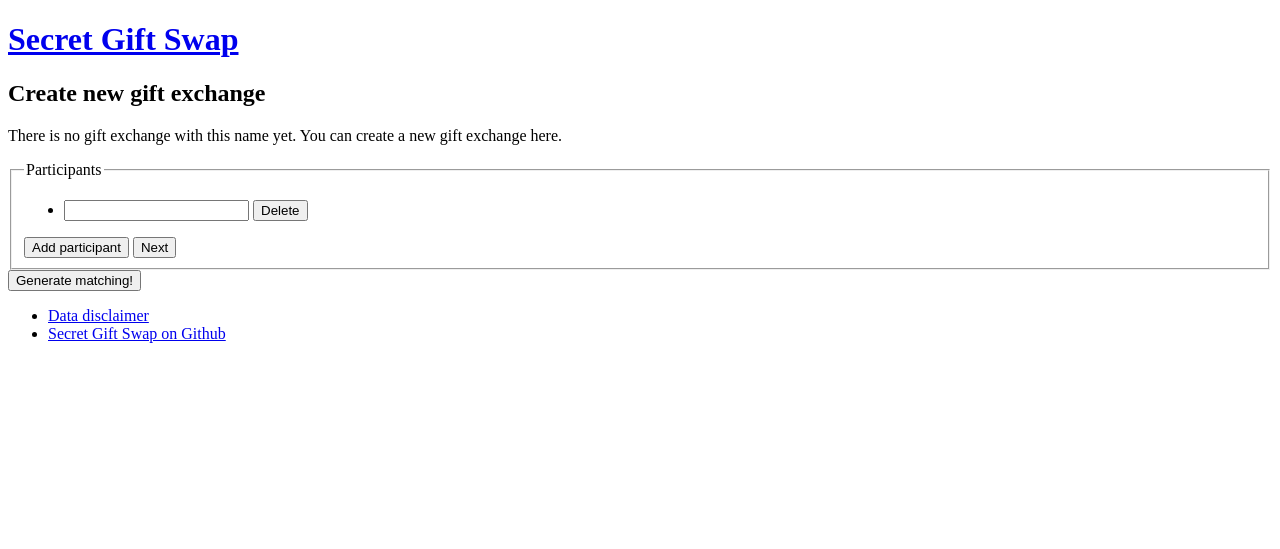
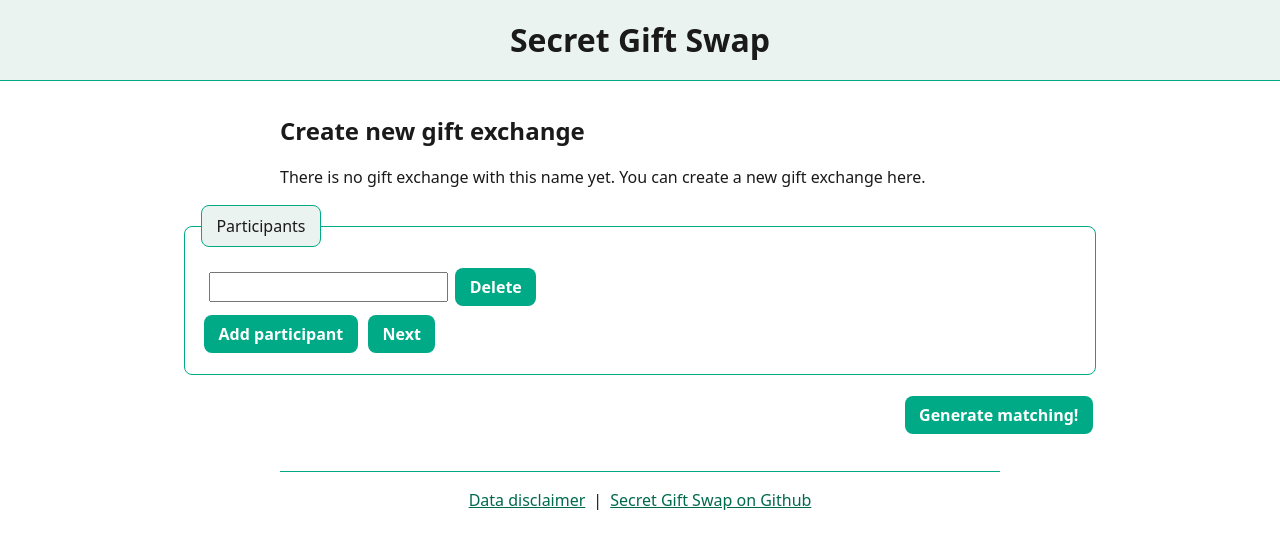
Before and after one commit to dasnessie/Secret-Gift-Swap, a Flask app: page /1/create/ in a window 1280 px wide. Shown: the top 549 px of the page. Run offline with Flask 3, Linux system fonts and the light colour scheme; data that the repository does not hold is empty.

Commit message:
feat: :lipstick: Add some css
fixes #1

```diff
--- /dev/null
+++ b/static/style.css
@@ -0,0 +1,380 @@
+/*
+ * CSS reset from https://www.joshwcomeau.com/css/custom-css-reset/
+ */
+
+/* 1. Use a more-intuitive box-sizing model */
+*,
+*::before,
+*::after {
+  box-sizing: border-box;
+}
+
+/* 2. Remove default margin */
+* {
+  margin: 0;
+}
+
+/* Typographic tweaks!
+  3. Add accessible line-height
+  4. Improve text rendering */
+body {
+  line-height: 1.5;
+  -webkit-font-smoothing: antialiased;
+}
+
+/* 5. Improve media defaults */
+img,
+picture,
+video,
+canvas,
+svg {
+  display: block;
+  max-width: 100%;
+}
+
+/* 6. Remove built-in form typography styles */
+input,
+button,
+textarea,
+select {
+  font: inherit;
+}
+
+/* 7. Avoid text overflows */
+p,
+h1,
+h2,
+h3,
+h4,
+h5,
+h6 {
+  overflow-wrap: break-word;
+}
+
+/*
+ * Global styles & variable
+ */
+
+:root {
+  /* System Fonts*/
+  --system-ui: system-ui, -apple-system, BlinkMacSystemFont, "Segoe UI", Roboto,
+    Oxygen-Sans, Ubuntu, Cantarell, "Helvetica Neue", Helvetica, Arial,
+    sans-serif, "Apple Color Emoji", "Segoe UI Emoji", "Segoe UI Symbol";
+
+  --color-background: white;
+  --color-text: hsl(0 0% 10%);
+  --color-theme: oklch(0.4 0.25 180);
+  --color-danger: hsl(0 85% 60%);
+  --color-danger-background: hsl(0, 60%, 80%);
+
+  --color-theme-medium: oklch(from var(--color-theme) 0.6 C H / alpha);
+  --color-theme-light: oklch(from var(--color-theme) L C H / 8%);
+
+  --width-body: min(45rem, calc(100vw - 2rem));
+  --corner-radius-default: 0.5rem;
+}
+@media (prefers-color-scheme: dark) {
+  :root {
+    --color-background: hsl(0 0% 10%);
+    --color-text: white;
+    --color-theme: oklch(0.65 0.15 var(--hue-theme));
+
+    --color-theme-medium: oklch(from var(--color-theme) L 0.2 H / alpha);
+    --color-theme-light: oklch(from var(--color-theme) L C H / 20%);
+  }
+}
+
+/*
+ * Element default styles
+ */
+
+a,
+a:visited {
+  color: var(--color-theme);
+}
+
+a:hover {
+  text-decoration: none;
+}
+
+button,
+.button,
+a.button,
+input[type="submit"],
+input[type="reset"],
+input[type="button"],
+label[type="button"] {
+  appearance: none;
+  border: none;
+  background-color: var(--color-theme-medium);
+  color: white;
+  padding: 0.5rem 0.9rem;
+  text-decoration: none;
+  line-height: normal;
+  border-radius: var(--corner-radius-default);
+  cursor: pointer;
+  font-weight: bold;
+  display: inline-block;
+  white-space: nowrap;
+  overflow: hidden;
+  text-overflow: ellipsis;
+  margin: 0.3rem 0.2rem;
+}
+
+:is(
+    button,
+    .button,
+    a.button,
+    input[type="submit"],
+    input[type="reset"],
+    input[type="button"],
+    label[type="button"]
+  ).danger {
+  background-color: var(--color-danger);
+}
+
+textarea,
+input:not(:checkbox) {
+  appearance: none;
+  border: none;
+  padding: 0.5rem;
+  margin-bottom: 0.5rem;
+  border-radius: var(--corner-radius-default);
+  box-shadow: none;
+  max-width: 100%;
+  display: inline-block;
+  border: 1px solid var(--color-theme-medium);
+}
+
+/*
+ * Layout
+ */
+
+html {
+  font-family: var(--system-ui);
+  scroll-behavior: smooth;
+}
+
+body {
+  background-color: var(--color-background);
+  color: var(--color-text);
+  display: grid;
+  grid-template-columns: 1fr var(--width-body) 1fr;
+}
+body > * {
+  grid-column: 2;
+}
+
+header {
+  background: var(--color-theme-light);
+  border-block-end: 1px solid var(--color-theme-medium);
+  grid-column: 1 / -1;
+  text-align: center;
+
+  a,
+  a:link,
+  a:visited {
+    display: block;
+    width: 100%;
+    padding-inline: calc((100vw - var(--width-body)) / 2);
+    padding-block: 1rem;
+
+    color: var(--color-text);
+    text-decoration: none;
+  }
+}
+
+main {
+  margin-block: 2rem;
+}
+
+main > * + * {
+  margin-top: 1rem;
+}
+
+footer {
+  border-block-start: 1px solid var(--color-theme-medium);
+  padding-block: 1rem;
+
+  > * + * {
+    margin-top: 1rem;
+  }
+  ul {
+    display: flex;
+    list-style: none;
+    padding: 0;
+    align-items: center;
+    justify-content: center;
+
+    > * + *::before {
+      content: "|";
+      padding-inline: 0.5rem;
+    }
+  }
+}
+
+/*
+ * Components
+ */
+
+/* Fieldset */
+fieldset {
+  border: 1px solid var(--color-theme-medium);
+  padding: 1rem;
+  border-radius: var(--corner-radius-default);
+  margin-block: 1rem;
+  legend {
+    border: 1px solid var(--color-theme-medium);
+    padding: 0.5rem 0.9rem;
+    border-radius: var(--corner-radius-default);
+    background-color: var(--color-theme-light);
+  }
+  ul {
+    list-style-type: none;
+    padding-inline-start: 0.5rem;
+  }
+}
+
+fieldset:disabled button {
+  background-color: color-mix(
+    in srgb,
+    var(--color-theme-medium) 30%,
+    #9494947d 70%
+  );
+  cursor: default;
+  /* opacity: 0.5; */
+}
+
+/* Select */
+select {
+  background: var(--color-theme-light);
+  border: 1px solid var(--color-theme-medium);
+  border-radius: var(--corner-radius-default);
+  padding: 0.5rem;
+}
+
+/* Strong */
+strong {
+  background: var(--color-theme-light);
+  border-radius: var(--corner-radius-default);
+  padding: 0.4rem;
+  margin: -0.4rem;
+}
+
+/* Details */
+details {
+  background: var(--color-theme-light);
+  border: 1px solid var(--color-theme-medium);
+  padding: 1rem;
+  border-radius: var(--corner-radius-default);
+}
+
+details summary {
+  font-weight: bold;
+  cursor: pointer;
+}
+
+details > * + * {
+  margin-block-start: 1rem;
+}
+
+/* Dialog */
+dialog::backdrop {
+  /* background-color: red; */
+  backdrop-filter: blur(5px);
+}
+dialog {
+  position: absolute;
+  left: 50%;
+  top: 50%;
+  transform: translateX(-50%) translateY(-50%);
+  border-radius: var(--corner-radius-default);
+}
+
+/* Form */
+form.inline {
+  display: inline;
+}
+
+/* message card */
+.message-card {
+  display: flex;
+  flex-wrap: wrap;
+  align-items: center;
+  gap: 0.75rem;
+
+  background: var(--color-theme-light);
+  border: 1px solid var(--color-theme-medium);
+  padding: 1rem;
+  border-radius: var(--corner-radius-default);
+
+  .message {
+    flex-grow: 1;
+  }
+}
+
+/* autosize-textarea */
+
+.autosize-textarea {
+  display: grid;
+}
+.autosize-textarea::after {
+  /* Note the weird space! Needed to preventy jumpy behavior */
+  content: attr(data-replicated-value) " ";
+
+  /* Hidden from view, clicks, and screen readers */
+  visibility: hidden;
+}
+.autosize-textarea > textarea {
+  resize: none;
+  /* Firefox shows scrollbar on growth, you can hide like this. */
+  overflow: hidden;
+}
+.autosize-textarea > textarea,
+.autosize-textarea::after {
+  border: 1px solid black;
+  padding: 0.5rem;
+  font: inherit;
+  white-space: pre-wrap;
+  grid-area: 1 / 1 / 2 / 2;
+}
+
+#constraint-list li {
+  margin-block: 1rem;
+}
+
+.result-participants {
+  padding-inline-start: 0;
+  margin-inline: 3rem;
+  list-style-type: none;
+  a {
+    display: block;
+    border: 1px solid var(--color-theme-medium);
+    padding: 0.5rem 0.9rem;
+    border-radius: var(--corner-radius-default);
+    background-color: var(--color-theme-light);
+    margin-block: 1rem;
+    text-align: center;
+  }
+}
+
+#participant-form {
+  margin-inline: max(-6rem, calc((-100vw + var(--width-body) + 2rem) / 2));
+
+  #submit-buttons {
+    float: right;
+  }
+}
+
+#result-content {
+  border: 1px solid var(--color-theme-medium);
+  padding: 1rem;
+  border-radius: var(--corner-radius-default);
+}
+
+.exchange-creation-error {
+  border: 1px solid var(--color-danger);
+  padding: 1rem;
+  border-radius: var(--corner-radius-default);
+  background-color: var(--color-danger-background);
+}
--- a/templates/base.html
+++ b/templates/base.html
@@ -3,6 +3,7 @@
     <head>
         {% block head %}
         <meta charset="utf-8">
+        <link rel="stylesheet" href="{{ url_for('static', filename='style.css') }}">
         <script src="{{ url_for('babel_catalog') }}"></script>
         <title>{{ _('Secret Gift Swap') }}</title>
         <meta name="viewport" content="width=device-width, initial-scale=1">
--- a/templates/create.html
+++ b/templates/create.html
@@ -49,7 +49,7 @@
                                     {% if not giver %}
                                         selected
                                     {% endif%}
-                                >{{ _('Select participant…') }}</option>
+                                >{{ _('Participant…') }}</option>
                                 {% if existingFormData.getlist("participant") %}
                                     {% for participant in existingFormData.getlist("participant") %}
                                         <option value="{{ participant }}"
@@ -66,7 +66,7 @@
                                     {% if not giftee %}
                                         selected
                                     {% endif%}
-                                >{{ _('Select participant…') }}</option>
+                                >{{ _('Participant…') }}</option>
                                 {% if existingFormData.getlist("participant") %}
                                     {% for participant in existingFormData.getlist("participant") %}
                                         <option value="{{ participant }}"
@@ -82,7 +82,7 @@
                                     {% if probability == "" %}
                                         selected
                                     {% endif %}
-                                >{{ _('Select constraint level…') }}</option>
+                                >{{ _('Constraint level…') }}</option>
                                 <option value="never"
                                     {% if probability == "never" %}
                                         selected
@@ -110,14 +110,14 @@
                 {% else %}
                     <li>
                         <select required class="giver" name="giver">
-                            <option value="" selected>{{ _('Select participant…') }}</option>
+                            <option value="" selected>{{ _('Participant…') }}</option>
                         </select>
                         to
                         <select required class="giftee" name="giftee">
-                            <option value="" selected>{{ _('Select participant…') }}</option>
+                            <option value="" selected>{{ _('Participant…') }}</option>
                         </select>
                         <select required class="probability-level" name="probability-level">
-                            <option value="" selected>{{ _('Select constraint level…') }}</option>
+                            <option value="" selected>{{ _('Constraint level…') }}</option>
                             <option value="never">{{ _('Never match') }}</option>
                             <option value="1_past_exchange">{{ _('Did match last exchange') }}</option>
                             <option value="2_past_exchange">{{ _('Did match two exchanges ago') }}</option>
@@ -129,7 +129,9 @@
             </ul>
             <button type="button" id="add-constraint">{{ _('Add constraint') }}</button>
         </fieldset>
-        <button type="submit">{{ _('Generate matching!') }}</button>
+        <div id="submit-buttons">
+            <button type="submit">{{ _('Generate matching!') }}</button>
+        </div>
     </form>
 
     <script src="/static/create.js"></script>
--- a/templates/exchange-overview.html
+++ b/templates/exchange-overview.html
@@ -4,7 +4,7 @@
 {% block content %}
     <h2><a href="/{{ exchangeName }}/">{{ exchangeName }}</a></h2>
     <p>{{ _("Here are the results! Click your name to see who you're getting a gift for.") }}</p>
-    <ul>
+    <ul class="result-participants">
         {% for participant in participants %}
         <li><a href="/{{ exchangeName }}/results/{{ participant.get_name() }}">{{ participant.get_name() }}</a></li>
         {% endfor %}
--- a/templates/exchange-user-result.html
+++ b/templates/exchange-user-result.html
@@ -11,9 +11,9 @@
             <button id="no-button">{{ _("No") }}</button>
         </form>
     </dialog>
-    <div id="result-content" hidden>
+    <div id="result-content">
         <p>{{ _('Hello %(name)s!', name=participantName) }}</p>
-        <p>{{ _("You're getting a gift for %(giftee)s.", giftee=gifteeName) }}</p>
+        <p>{{ _("You're getting a gift for %(giftee)s.", giftee="<strong>" ~ gifteeName ~ "</strong>") | safe }}</p>
     </div>
     <script src="/static/exchange-user-result.js"></script>
 {% endblock %}
```
Also changed, not shown: static/exchange-user-result.js (+9 -5 lines), translations/de/LC_MESSAGES/messages.po, translations/en/LC_MESSAGES/messages.po.
